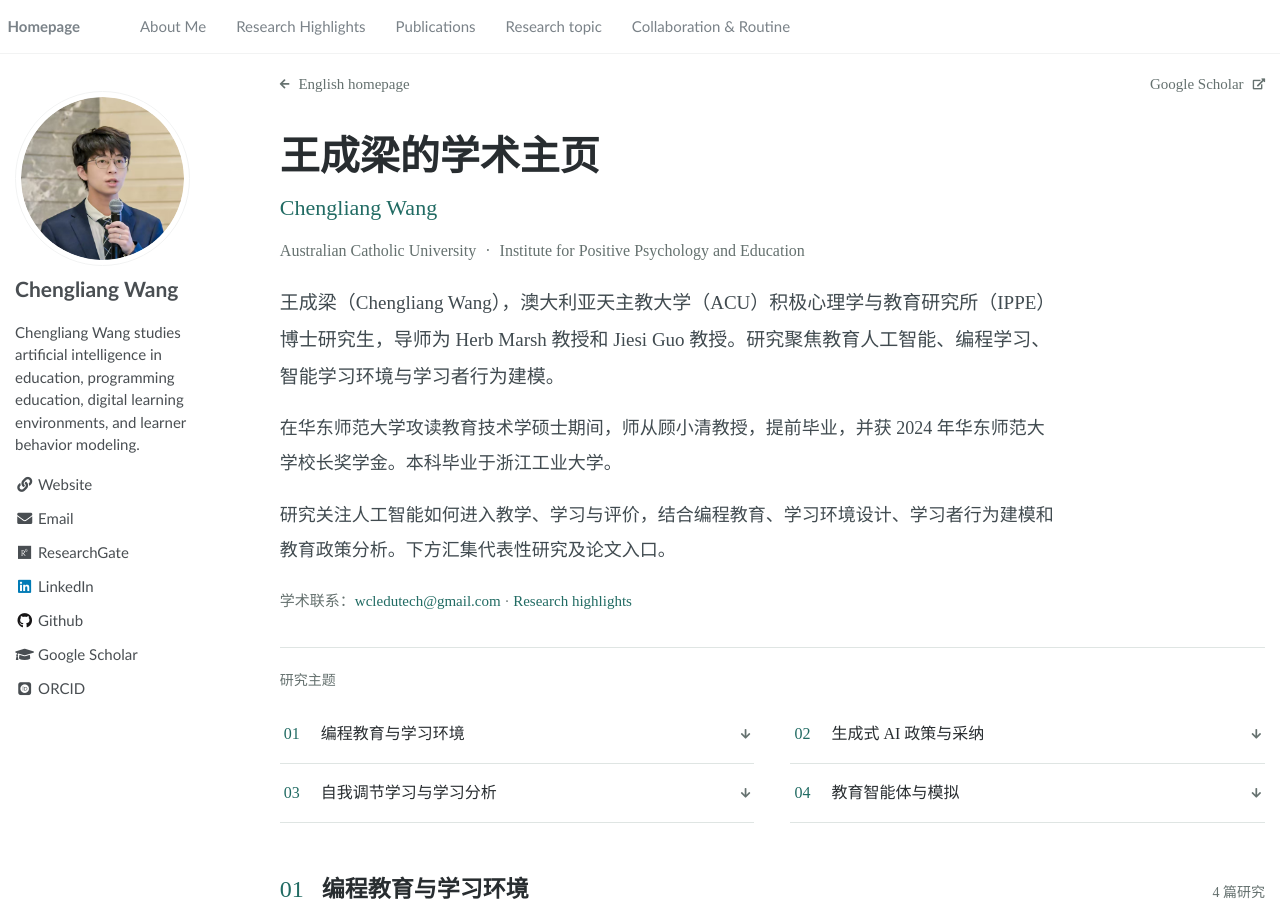
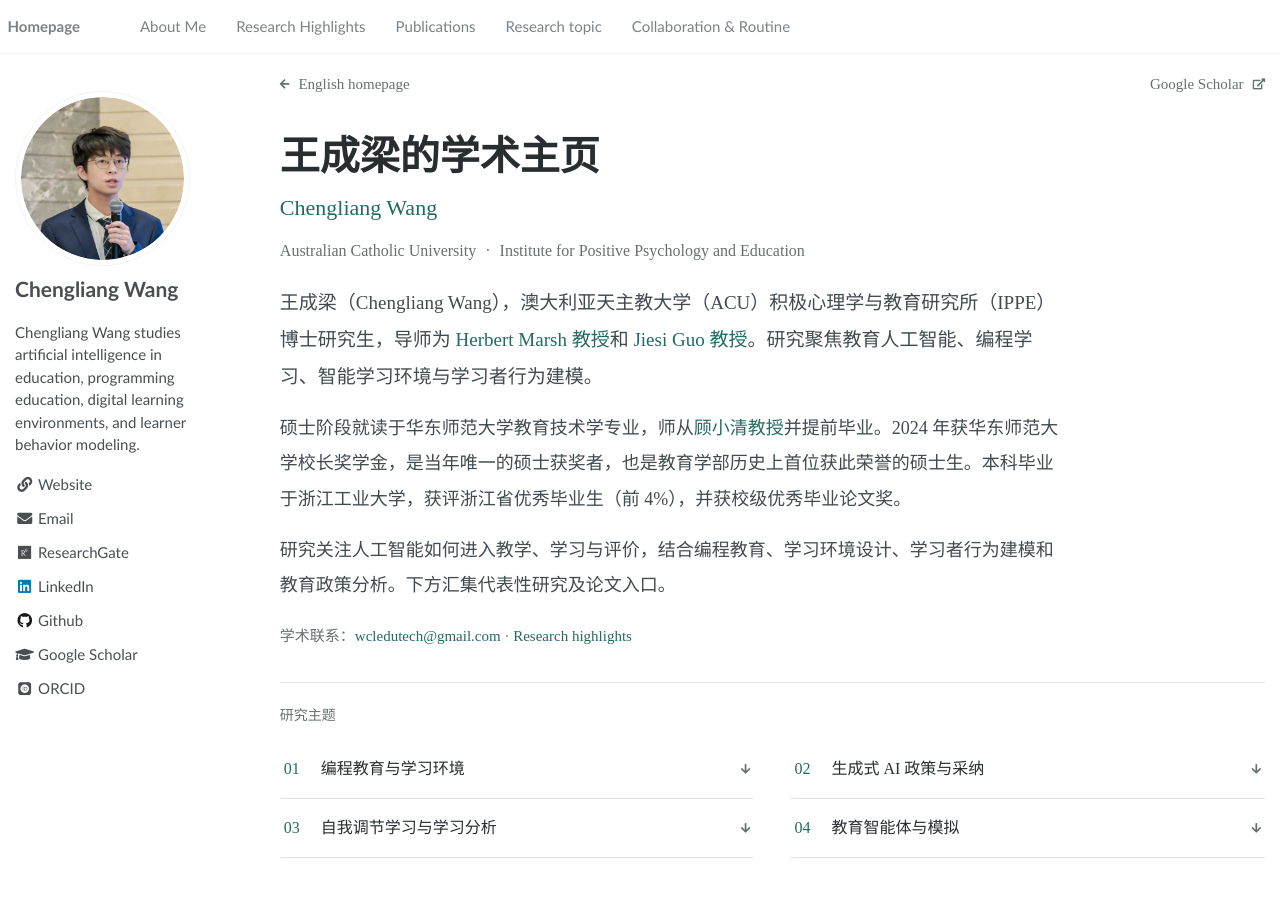
Before and after one commit to wcledutech/wcledutech.github.io, a Jekyll site: the page built from _pages/zh.html, in a window 1280 px wide and 900 px high. Built offline with Jekyll 4.4.1, drawn with Linux system fonts in a browser that asks for light colours; some web fonts are replaced.

Commit message:
Expand Chinese biography and link supervisor profiles

```diff
--- a/_pages/zh.html
+++ b/_pages/zh.html
@@ -27,8 +27,8 @@ topic_labels:
     <h1>王成梁的学术主页</h1>
     <p class="zh-name" lang="en">Chengliang Wang</p>
     <p class="zh-affiliation" lang="en">Australian Catholic University <span aria-hidden="true">·</span> Institute for Positive Psychology and Education</p>
-    <p class="zh-introduction">王成梁（Chengliang Wang），澳大利亚天主教大学（ACU）积极心理学与教育研究所（IPPE）博士研究生，导师为 Herb Marsh 教授和 Jiesi Guo 教授。研究聚焦教育人工智能、编程学习、智能学习环境与学习者行为建模。</p>
-    <p class="zh-biography">在华东师范大学攻读教育技术学硕士期间，师从顾小清教授，提前毕业，并获 2024 年华东师范大学校长奖学金。本科毕业于浙江工业大学。</p>
+    <p class="zh-introduction">王成梁（Chengliang Wang），澳大利亚天主教大学（ACU）积极心理学与教育研究所（IPPE）博士研究生，导师为 <a href="https://scholar.google.com/citations?user=w911YWwAAAAJ&amp;hl=en" target="_blank" rel="noopener noreferrer">Herbert Marsh 教授</a>和 <a href="https://scholar.google.com/citations?user=rixoumgAAAAJ&amp;hl=en" target="_blank" rel="noopener noreferrer">Jiesi Guo 教授</a>。研究聚焦教育人工智能、编程学习、智能学习环境与学习者行为建模。</p>
+    <p class="zh-biography">硕士阶段就读于华东师范大学教育技术学专业，师从<a href="https://scholar.google.com/citations?user=231rZmwAAAAJ&amp;hl=en" target="_blank" rel="noopener noreferrer">顾小清教授</a>并提前毕业。2024 年获华东师范大学校长奖学金，是当年唯一的硕士获奖者，也是教育学部历史上首位获此荣誉的硕士生。本科毕业于浙江工业大学，获评浙江省优秀毕业生（前 4%），并获校级优秀毕业论文奖。</p>
     <p class="zh-biography">研究关注人工智能如何进入教学、学习与评价，结合编程教育、学习环境设计、学习者行为建模和教育政策分析。下方汇集代表性研究及论文入口。</p>
     <p class="zh-contact">学术联系：<a href="mailto:wcledutech@gmail.com">wcledutech@gmail.com</a><span aria-hidden="true"> · </span><a href="{{ '/research-highlights/' | relative_url }}" lang="en">Research highlights</a></p>
   </header>
```
